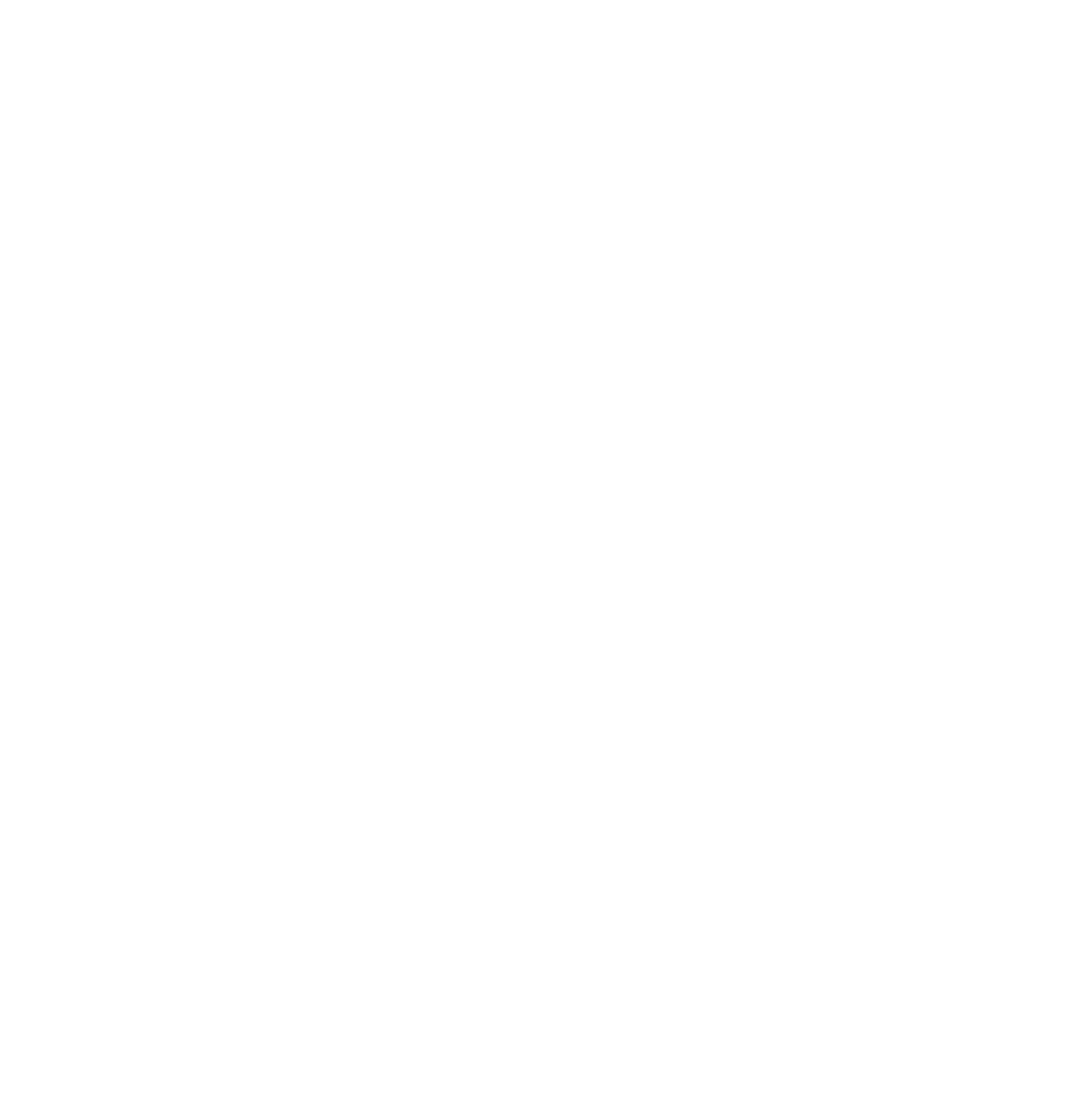
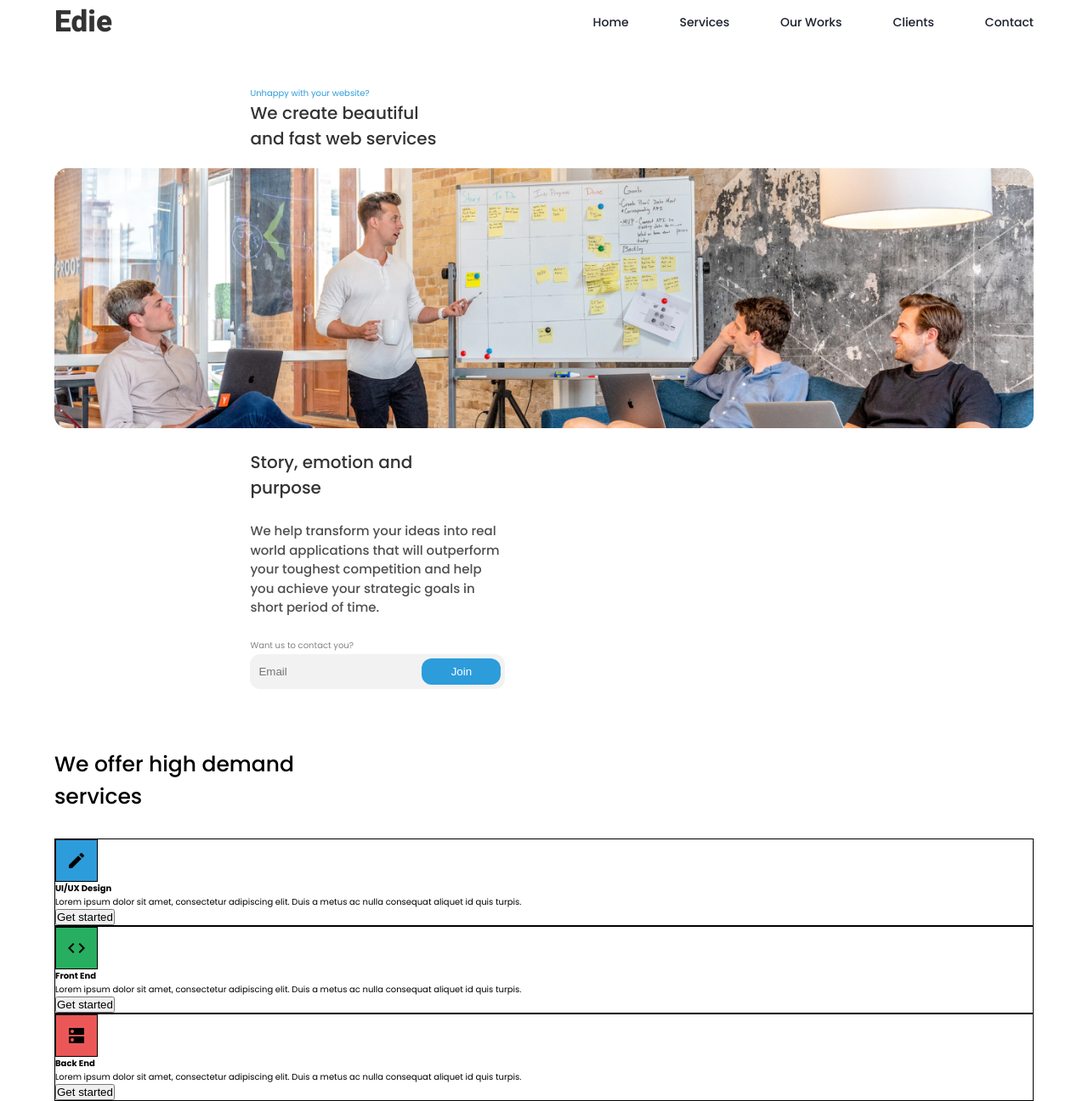
Before and after one commit to chathurperera/Edie-WebDesignAgency, a plain HTML site: page index.html in a window 1280 px wide. Shown: the whole page at 85% size. Before the commit the page ends 800 px from the top, so only its background shows below. Drawn offline with Linux system fonts and the light colour scheme.

Commit message:
step one

```diff
--- a/_global.scss
+++ b/_global.scss
@@ -0,0 +1,19 @@
+*,*::before,*::after{
+    padding: 0;
+    margin: 0;
+    box-sizing: border-box;
+}
+html{
+    font-size:10px;
+}
+body{
+    background-color: #fff;
+    font-family: $ff-poppins;
+    // overflow: hidden;
+}
+a{
+    text-decoration: none;
+}
+li{
+    list-style: none;
+}
--- a/_variables.scss
+++ b/_variables.scss
@@ -0,0 +1,12 @@
+$ff-heebo:'Heebo', sans-serif;
+$ff-poppins:'Poppins', sans-serif;
+
+$l-blue:#2D9CDB;
+$gray-1:#333333;
+$gray-2:#4F4F4F;
+$gray-3:#F2F2F2;
+$gray-4:#828282;
+$red:#EB5757;
+$footer-clr:#100E1D;
+
+$border:1px solid black;
--- /dev/null
+++ b/app.js
@@ -0,0 +1,13 @@
+const hamburger = document.querySelector('.hamburger');
+const navList = document.querySelector('.nav-list');
+const navLink = document.querySelector('.nav-link');
+
+hamburger.addEventListener('click' , () => {
+    hamburger.classList.toggle('active')
+    navList.classList.toggle('active')
+ })
+
+navLink.forEach(n => n.addEventListener('click',() => {
+    hamburger.classList.remove('active')
+    navList.classList.remove('active')
+}))
--- a/index.html
+++ b/index.html
@@ -4,9 +4,86 @@
   <meta charset="UTF-8">
   <meta http-equiv="X-UA-Compatible" content="IE=edge">
   <meta name="viewport" content="width=device-width, initial-scale=1.0">
+  <link rel="preconnect" href="https://fonts.gstatic.com">
+  <link href="https://fonts.googleapis.com/css2?family=Heebo:wght@800&family=Poppins:wght@300;400;500;700&display=swap" rel="stylesheet">
+  <link href = "https://fonts.googleapis.com/icon?family=Material+Icons" rel = "stylesheet">
+  <link rel="stylesheet" href="/dist/css/main.css">
   <title>Document</title>
 </head>
 <body>
+      <nav>
+        <a href="#" class="nav-logo">Edie</a>
+        <div class="hamburger">
+          <span class="bar"></span>
+          <span class="bar"></span>
+          <span class="bar"></span>
+        </div>
+        <ul class="nav-list">
+          <li class="nav-list-item"><a href="#" class="nav-link">Home</a></li>
+          <li class="nav-list-item"><a href="#" class="nav-link">Services</a></li>
+          <li class="nav-list-item"><a href="#" class="nav-link">Our Works</a></li>
+          <li class="nav-list-item"><a href="#" class="nav-link">Clients</a></li>
+          <li class="nav-list-item"><a href="#" class="nav-link">Contact</a></li>
+        </ul>
+      </nav>
 
+      <header>
+        <div class="header-intro">
+          <p class="header-question">Unhappy with your website?</p>
+          <h2 class="header-title">We create beautiful and fast web services</h2>
+        </div>
+        <div class="heroImg-container">
+          <img src="/Assets/heroImage.jpg" alt="a team of four people planning a website" class="hero-img">
+        </div>
+        <div class="header-cta">
+          <h2 class="header-title">Story, emotion and purpose</h2>
+          <p class="header-compny-intro">We help transform your ideas into real world applications that will outperform your toughest competition and help you achieve your strategic goals in short period of time.</p>
+          <div class="cta-input">
+            <span>Want us to contact you?</span>
+            <div class="input">
+              <input type="email" placeholder="Email" name="mail" id="">
+              <button type="submit">Join</button>
+            </div>
+          </div>
+        </div>
+      </header>
+
+      <main>
+        <section class="services-sec">
+          <h3 class="services-title">We offer high demand services</h3>
+          <div class="services">
+            <div class="card">
+              <div class="card-ui">
+                <span class="material-icons"> edit </span>
+              </div>
+              <h4>UI/UX Design</h4>
+              <p>Lorem ipsum dolor sit amet, consectetur adipiscing elit. Duis a metus ac nulla consequat aliquet id quis turpis.</p>
+              <button>Get started</button>
+            </div>
+            <div class="card">
+              <div class="card-FE">
+                <span class="material-icons"> code </span>
+              </div>
+              <h4>Front End</h4>
+              <p>Lorem ipsum dolor sit amet, consectetur adipiscing elit. Duis a metus ac nulla consequat aliquet id quis turpis.</p>
+              <button>Get started</button>
+            </div>
+            <div class="card">
+              <div class="card-BE">
+                <span class="material-icons">dns</span>
+              </div>
+              <h4>Back End</h4>
+              <p>Lorem ipsum dolor sit amet, consectetur adipiscing elit. Duis a metus ac nulla consequat aliquet id quis turpis.</p>
+              <button>Get started</button>
+            </div>
+          </div>
+        </section>
+      </main>
+
+      <footer></footer>
+
+
+
+  <script src="app.js"></script>
 </body>
 </html>
--- a/main.scss
+++ b/main.scss
@@ -0,0 +1,252 @@
+@import 'variables';
+@import 'global';
+
+
+@mixin dflex {
+    display: flex;
+    justify-content: space-between;
+    align-items: center;
+}
+
+nav{
+
+    width: 90%;
+    margin: 0 auto;
+    @include dflex();
+
+    .nav-logo{
+        font-family: $ff-heebo;
+        font-size: 3.5rem;
+        color: $gray-1;
+    }
+    .hamburger{
+        width: 30px;
+        height: 30px;
+        @include dflex();
+        flex-direction: column;
+        justify-content: space-evenly;
+
+
+
+        .bar{
+            width: 28px;
+            height: 4px;
+            background-color:#000;
+            border-radius: 5px;
+            -webkit-transition: all 0.3s ease-in-out;
+            transition: all 0.3s ease-in-out;
+
+        }
+
+        &.active .bar:nth-child(1){
+            transform: translateY(8px) rotate(45deg);
+        }
+        &.active .bar:nth-child(3){
+            transform: translateY(-8px) rotate(-43deg);
+        }
+        &.active .bar:nth-child(2){
+            opacity: 0;
+        }
+    }
+    .nav-list{
+            @include dflex();
+            flex-direction: column;
+            justify-content: space-evenly;
+            width: 90%;
+            margin: 0 auto;
+            height: 100vh;
+            position: fixed;
+            top: 11%;
+            left: 100%;
+
+            &.active{
+                left: 5%;
+            }
+
+            .nav-list-item{
+                font-size: 1.4rem;
+                font-weight: 500;
+                color: $gray-1;
+            }
+    }
+}
+header{
+    width: 90%;
+    margin: 5rem auto 0rem auto;
+    .header-intro{
+        .header-question{
+            color: $l-blue;
+            font-size: 1rem;
+        }
+    }
+    .header-title{
+        color: $gray-1;
+        font-size: 2rem;
+        width: 225px;
+        font-weight: 500;
+    }
+    .heroImg-container{
+        padding: 2rem 0rem;
+        .hero-img{
+            width: 100%;
+            border-radius: 15px;
+        }
+    }
+    .header-cta{
+        width: 100%;
+        max-width: 300px;
+
+        .header-compny-intro{
+            padding: 2.5rem 0rem;
+            font-size: 1.5rem;
+            font-family: $ff-poppins;
+            font-weight: 500;
+            line-height: 1.5;
+            color:$gray-2;
+        }
+        .cta-input{
+            span{
+                display: block;
+                color: $gray-4;
+                margin-bottom: .2rem;
+            }
+            .input{
+                width:100%;
+                padding: 5px;
+                border-radius: 12px;
+                display: flex;
+                background: $gray-3;
+
+                input[type=email]{
+                    background: $gray-3;
+                    padding: .7rem .5rem;
+                    border: none;
+                }
+                button{
+                    margin-left: 1rem;
+                    width: 100%;
+                    padding: .8rem 2.2rem;
+                    color: #fff;
+                    background: $l-blue;
+                    border: none;
+                    border-radius: 12px;
+                }
+            }
+        }
+    }
+}
+
+
+main{
+    margin-top: 5rem;
+    width: 90%;
+    margin: 0 auto;
+    padding-top:4rem;
+
+    .services-sec{
+
+        .services-title{
+            font-size: 2.5rem;
+            font-weight: 500;
+            padding: 3rem 0rem;
+            max-width: 350px;
+            width: 50%;
+        }
+
+        .services{
+
+            .card{
+                border: $border;
+
+                .card-ui , .card-FE, .card-BE{
+                    width: 50px;
+                    height: 50px;
+                    display: grid;
+                    place-items: center;
+                    border: $border;
+                }
+                .card-ui{
+                    background: $l-blue;
+                }
+                .card-FE{
+                    background: #27AE60;
+                }
+                .card-BE{
+                    background: #EB5757;
+                }
+            }
+        }
+    }
+}
+
+
+
+
+
+@media (min-width:800px) {
+    nav{
+        .hamburger{
+            display: none;
+
+        }
+        .nav-list{
+            width: 45%;
+            @include dflex();
+            flex-direction: row;
+            height: auto;
+            position: static;
+            margin: 0;
+
+            .nav-list-item{
+
+                .nav-link{
+                    display: inline-block;
+                    position: relative;
+                    color: hsl(222, 25%, 14%);
+
+                    &::after{
+                        content: '';
+                        position: absolute;
+                        width: 100%;
+                        transform: scaleX(0);
+                        height: 2px;
+                        bottom: 0;
+                        left: 0;
+                        background-color: hsl(243, 80%, 62%);
+                        transform-origin: bottom right;
+                        transition: transform 0.4s cubic-bezier(0.86, 0, 0.07, 1);
+                    }
+
+                    &:hover::after{
+                            transform: scaleX(1);
+                            transform-origin: bottom left;
+                    }
+                }
+            }
+        }
+    }
+    header{
+        display: grid;
+        grid-template-columns: repeat(5,1fr);
+        grid-template-rows: auto;
+        grid-template-areas:
+            ". h-intro h-intro . .  "
+            "heroImg heroImg heroImg heroImg heroImg "
+            ". h-cta h-cta . . "
+        ;
+        .header-intro{
+            grid-area: h-intro;
+        }
+        .heroImg-container{
+            grid-area: heroImg;
+        }
+        .header-cta{
+            grid-area: h-cta;
+            width: 100%;
+        }
+    }
+
+    // main{
+
+    // }
+}
```
Also changed, not shown: dist/css/main.css (added).
